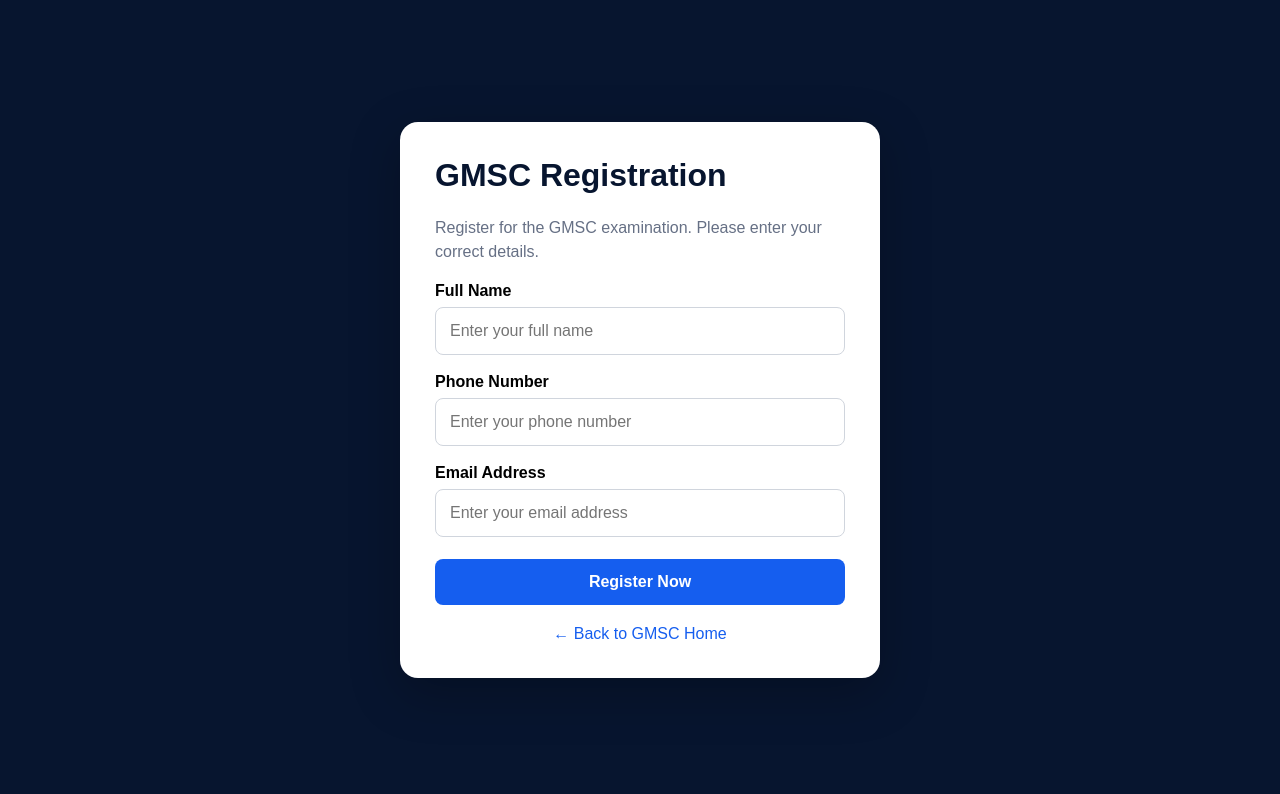
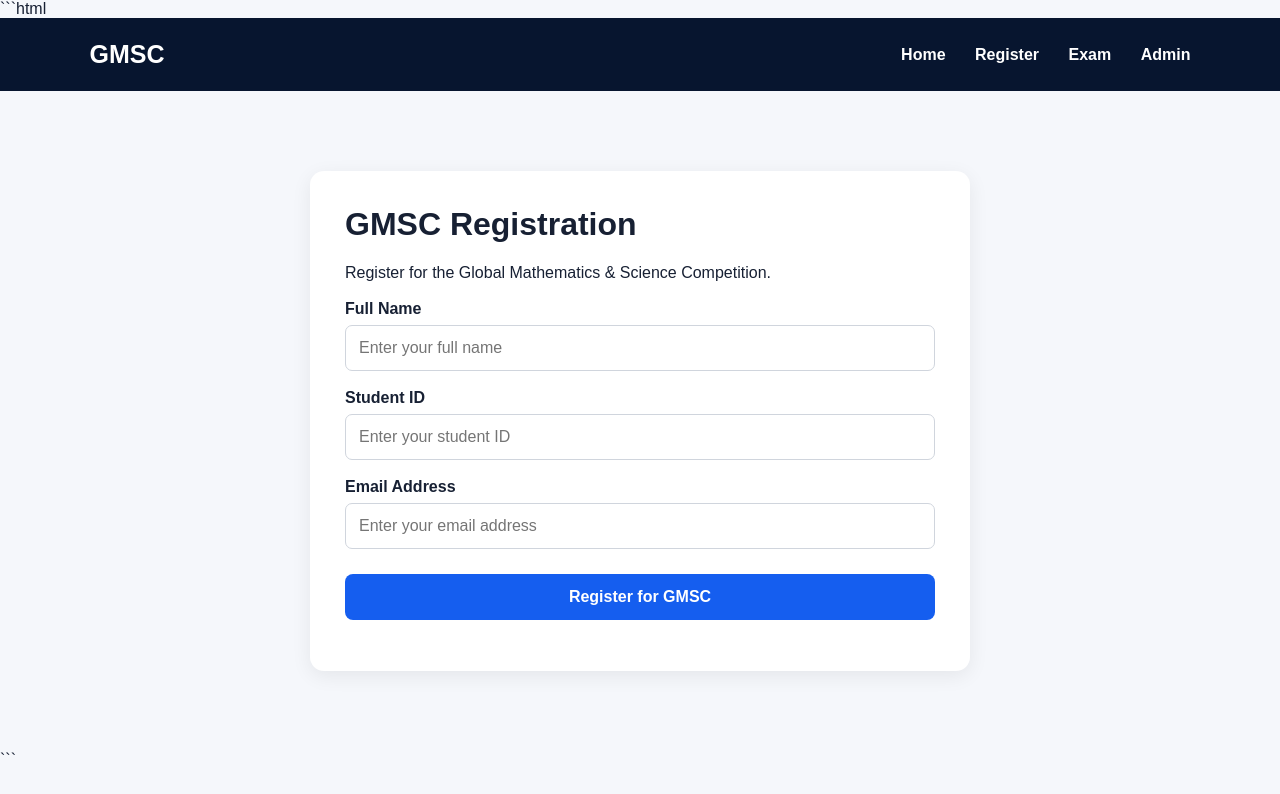
Before and after one commit to kevinyadav2013-ship-it/GMSC26, a website: page register.html in a window 1280 px wide. Drawn offline with Linux system fonts and the light colour scheme.

Commit message:
Update register.html

````diff
--- a/register.html
+++ b/register.html
@@ -1,3 +1,4 @@
+```html
 <!DOCTYPE html>
 <html lang="en">
 
@@ -21,34 +22,46 @@
 
 body{
     margin:0;
-    min-height:100vh;
+    background:#f5f7fb;
+    color:#172033;
+}
+
+header{
+    background:#07152f;
+    color:white;
+    padding:22px 7%;
     display:flex;
+    justify-content:space-between;
     align-items:center;
-    justify-content:center;
-    background:#07152f;
+}
+
+.logo{
+    font-size:25px;
+    font-weight:800;
+}
+
+nav a{
+    color:white;
+    text-decoration:none;
+    margin-left:25px;
+    font-weight:bold;
 }
 
 .container{
-    width:100%;
-    max-width:520px;
+    max-width:700px;
+    margin:60px auto;
     padding:20px;
 }
 
 .card{
     background:white;
-    border-radius:18px;
     padding:35px;
-    box-shadow:0 15px 50px rgba(0,0,0,.25);
+    border-radius:14px;
+    box-shadow:0 5px 20px rgba(0,0,0,.07);
 }
 
 h1{
     margin-top:0;
-    color:#07152f;
-}
-
-.subtitle{
-    color:#667085;
-    line-height:1.5;
 }
 
 label{
@@ -60,34 +73,34 @@ label{
 
 input{
     width:100%;
-    padding:14px;
+    padding:13px;
     border:1px solid #d0d5dd;
-    border-radius:8px;
+    border-radius:7px;
     font-size:16px;
 }
 
 button{
     width:100%;
-    margin-top:22px;
+    margin-top:25px;
     padding:14px;
     border:0;
     border-radius:8px;
     background:#155eef;
     color:white;
+    font-weight:bold;
     font-size:16px;
-    font-weight:bold;
     cursor:pointer;
 }
 
 button:hover{
-    background:#004eea;
+    background:#0d4dcc;
 }
 
 .message{
     display:none;
+    padding:14px;
     margin-top:20px;
-    padding:15px;
-    border-radius:8px;
+    border-radius:7px;
 }
 
 .success{
@@ -101,19 +114,22 @@ button:hover{
 }
 
 .registration-id{
-    margin-top:15px;
-    padding:15px;
-    background:#f2f4f7;
-    border-radius:8px;
+    font-size:20px;
     font-weight:bold;
+    margin-top:10px;
 }
 
-.back{
-    display:block;
-    text-align:center;
-    margin-top:20px;
-    color:#155eef;
-    text-decoration:none;
+@media(max-width:700px){
+
+    header{
+        flex-direction:column;
+        gap:15px;
+    }
+
+    nav a{
+        margin:0 8px;
+    }
+
 }
 
 </style>
@@ -121,6 +137,36 @@ button:hover{
 </head>
 
 <body>
+
+
+<header>
+
+<div class="logo">
+GMSC
+</div>
+
+<nav>
+
+<a href="/">
+Home
+</a>
+
+<a href="/register">
+Register
+</a>
+
+<a href="/exam">
+Exam
+</a>
+
+<a href="/admin">
+Admin
+</a>
+
+</nav>
+
+</header>
+
 
 <div class="container">
 
@@ -130,16 +176,15 @@ button:hover{
 GMSC Registration
 </h1>
 
-<p class="subtitle">
-Register for the GMSC examination.
-Please enter your correct details.
+<p>
+Register for the Global Mathematics & Science Competition.
 </p>
 
-<form
-id="registrationForm"
->
 
-<label>
+<form id="registrationForm">
+
+
+<label for="name">
 Full Name
 </label>
 
@@ -150,19 +195,20 @@ placeholder="Enter your full name"
     required
 >
 
-<label>
-Phone Number
+
+<label for="studentId">
+Student ID
 </label>
 
 <input
-id="phone"
-type="tel"
-placeholder="Enter your phone number"
-maxlength="15"
+    id="studentId"
+    type="text"
+    placeholder="Enter your student ID"
     required
 >
 
-<label>
+
+<label for="email">
 Email Address
 </label>
 
@@ -173,11 +219,11 @@ placeholder="Enter your email address"
     required
 >
 
-<button
-type="submit"
->
-Register Now
+
+<button type="submit">
+Register for GMSC
 </button>
+
 
 </form>
 
@@ -187,20 +233,6 @@ id="message"
     class="message"
 >
 </div>
-
-
-<div
-id="registrationResult"
->
-</div>
-
-
-<a
-class="back"
-href="/"
->
-← Back to GMSC Home
-</a>
 
 </div>
 
@@ -219,11 +251,6 @@ const message =
         "message"
     );
 
-const registrationResult =
-    document.getElementById(
-        "registrationResult"
-    );
-
 
 form.addEventListener(
     "submit",
@@ -231,26 +258,31 @@ form.addEventListener(
 
         event.preventDefault();
 
+
         message.style.display =
             "none";
 
-        registrationResult.innerHTML =
-            "";
 
         const name =
-            document.getElementById(
-                "name"
-            ).value.trim();
+            document
+                .getElementById("name")
+                .value
+                .trim();
 
-        const phone =
-            document.getElementById(
-                "phone"
-            ).value.trim();
+
+        const studentId =
+            document
+                .getElementById("studentId")
+                .value
+                .trim();
+
 
         const email =
-            document.getElementById(
-                "email"
-            ).value.trim();
+            document
+                .getElementById("email")
+                .value
+                .trim();
+
 
         try{
 
@@ -270,16 +302,18 @@ form.addEventListener(
                             JSON.stringify({
 
                                 name,
+                                studentId,
+                                email
 
-                                phone,
+                            })
 
-                                email
-                            })
                     }
                 );
 
+
             const data =
                 await response.json();
+
 
             if(!response.ok){
 
@@ -287,82 +321,63 @@ form.addEventListener(
                     data.message ||
                     "Registration failed."
                 );
+
             }
+
 
             message.className =
                 "message success";
 
-            message.textContent =
-                "Registration successful!";
+
+            message.innerHTML = `
+
+                <strong>
+                    Registration successful!
+                </strong>
+
+                <br><br>
+
+                Your Registration ID is:
+
+                <div class="registration-id">
+                    ${data.registration.registrationId}
+                </div>
+
+                <br>
+
+                Please save this Registration ID.
+
+            `;
+
 
             message.style.display =
                 "block";
 
-            registrationResult.innerHTML = `
-
-<div class="registration-id">
-
-Registration ID:
-${escapeHtml(
-    data.registrationId
-)}
-
-<br><br>
-
-Name:
-${escapeHtml(
-    data.student.name
-)}
-
-<br>
-
-Phone:
-${escapeHtml(
-    data.student.phone
-)}
-
-<br>
-
-Email:
-${escapeHtml(
-    data.student.email
-)}
-
-</div>
-
-`;
 
             form.reset();
+
 
         }catch(error){
 
             message.className =
                 "message error";
 
+
             message.textContent =
                 error.message;
 
+
             message.style.display =
                 "block";
+
         }
+
     }
 );
-
-
-function escapeHtml(value){
-
-    return String(
-        value ?? ""
-    )
-    .replaceAll("&","&amp;")
-    .replaceAll("<","&lt;")
-    .replaceAll(">","&gt;")
-    .replaceAll('"',"&quot;")
-    .replaceAll("'","&#039;");
-}
 
 </script>
 
 </body>
 
 </html>
+```
````
Lines whose indentation alone changed are shown as unchanged.
